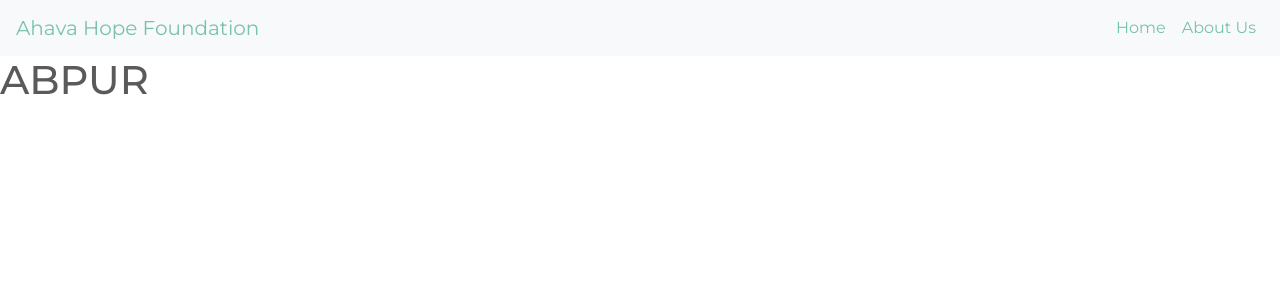
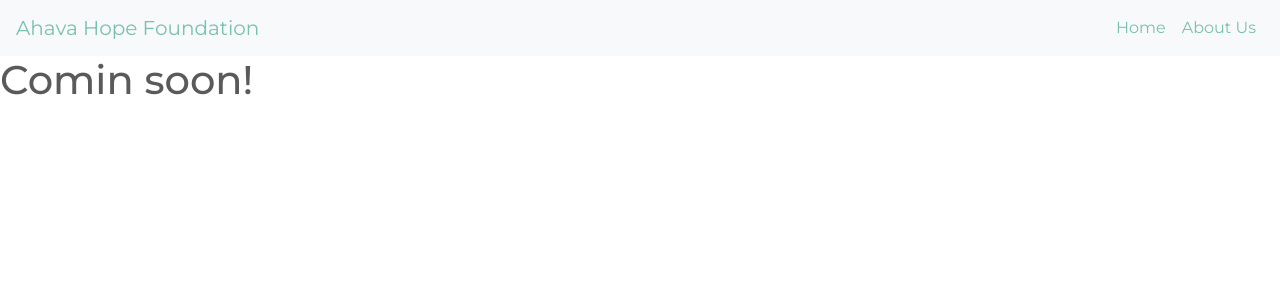
Before and after one commit to mstoniajohn/ahava, a React (Create React App) app: page /about in a window 1280 px wide. Shown: the top 300 px of the page. Built offline with nearby package versions, Linux system fonts and the light colour scheme.

Commit message:
added styles

```diff
--- a/src/components/pages/About.js
+++ b/src/components/pages/About.js
@@ -3,7 +3,7 @@ import React from 'react';
 const About = () => {
 	return (
 		<div>
-			<h1>ABPUR</h1>
+			<h1>Comin soon!</h1>
 		</div>
 	);
 };
```
